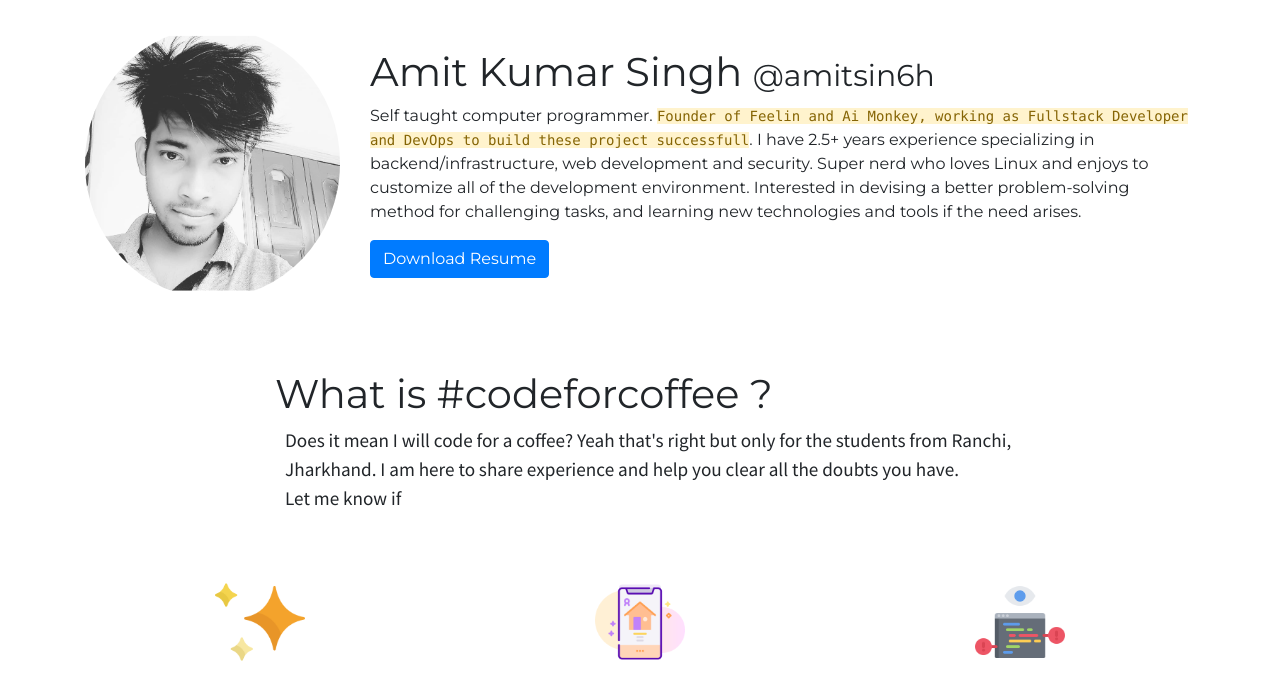
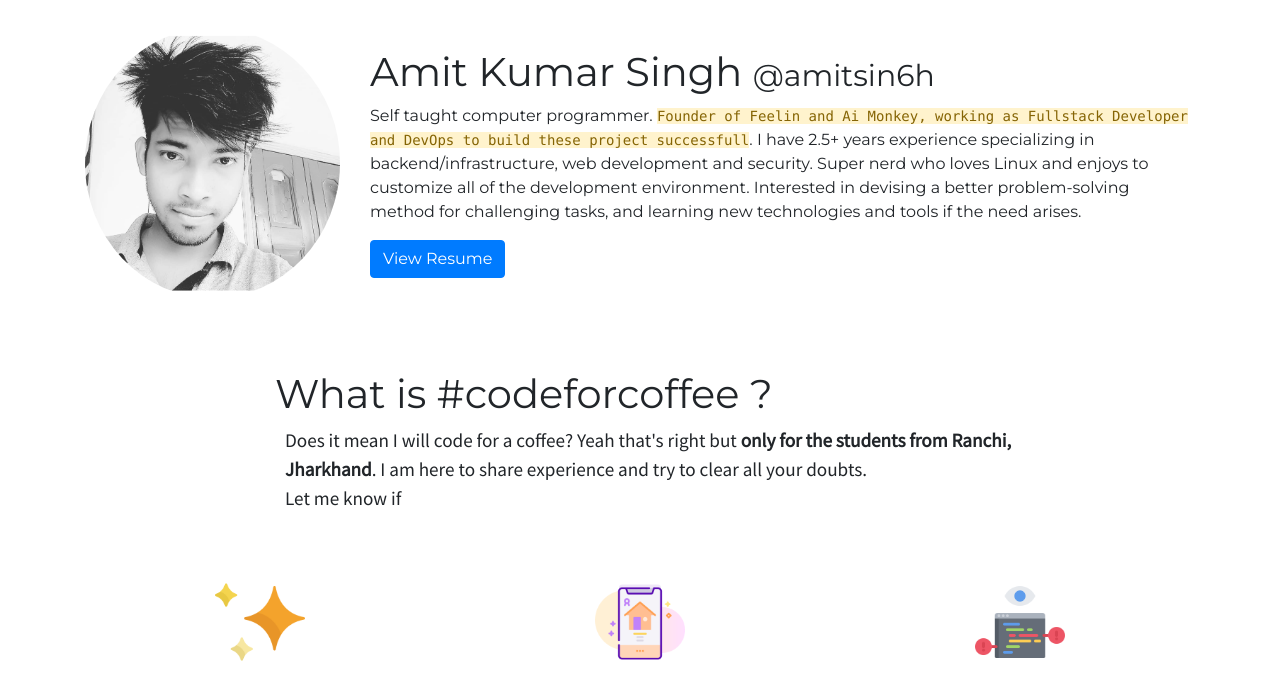
Before and after one commit to amitsin6h/codeforcofee, a plain HTML site: page index.html in a window 1280 px wide. Shown: the part 76-750 px from the top of the page. Drawn offline with nearby package versions, Linux system fonts and the light colour scheme.

Commit message:
updated few typography

```diff
--- a/index.html
+++ b/index.html
@@ -56,7 +56,7 @@
           Super nerd who loves Linux and enjoys to customize all of the development environment. Interested in devising
           a better problem-solving method for challenging
           tasks, and learning new technologies and tools if the need arises.</p>
-        <a class="btn btn-primary" href="resume.pdf">Download Resume</a>
+        <a class="btn btn-primary" href="resume.pdf">View Resume</a>
       </div>
       <!-- /.col-md-4 -->
     </div>
@@ -65,9 +65,8 @@
     <div class="row">
       <div class="offset-md-2 col-md-9 offset-md-1">
         <h1>What is #codeforcoffee ?</h1>
-        <p class="hello-text">Does it mean I will code for a coffee? Yeah that's right but only for the students from
-          Ranchi, Jharkhand.
-          I am here to share experience and help you clear all the doubts you have. <br>Let me know if
+        <p class="hello-text">Does it mean I will code for a coffee? Yeah that's right but <b>only for the students from
+          Ranchi, Jharkhand</b>. I am here to share experience and try to clear all your doubts. <br>Let me know if
         </p>
       </div>
     </div>
```
